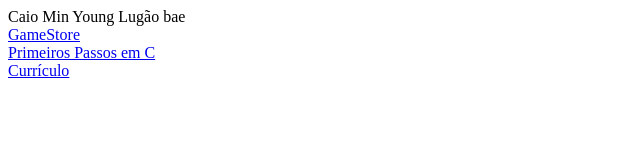
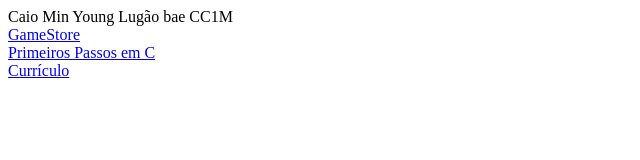
Before and after one commit to Hezath/SSThanatos.github.io, a plain HTML site: page index.html in a window 1280 px wide. Shown: the full height of the page, 0-640 px from the left. Drawn offline with Linux system fonts and the light colour scheme.

Commit message:
Update index.html

```diff
--- a/index.html
+++ b/index.html
@@ -4,7 +4,7 @@
 	<title>SSThanatos</title>
 </head>
 <body>
-	Caio Min Young Lugão bae<br>
+	Caio Min Young Lugão bae CC1M<br>
 	<a href="https://ssthanatos.github.io/GameStore/HomeV2.html">GameStore</a><br>
 	<a href="https://ssthanatos.github.io/C/lista.html">Primeiros Passos em C</a><br>
 	<a href="https://ssthanatos.github.io/Curriculo/Curriculo.html">Currículo</a><br>
```
